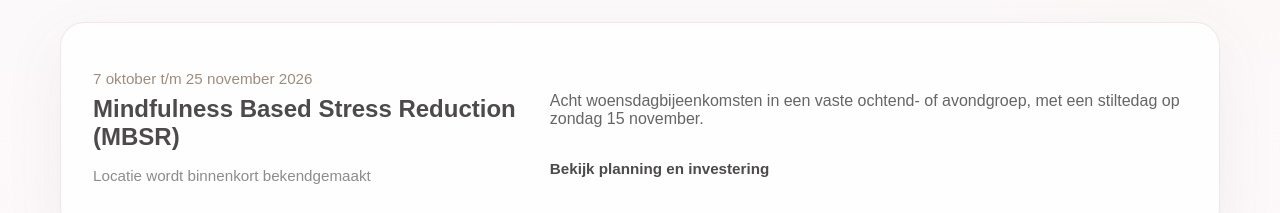
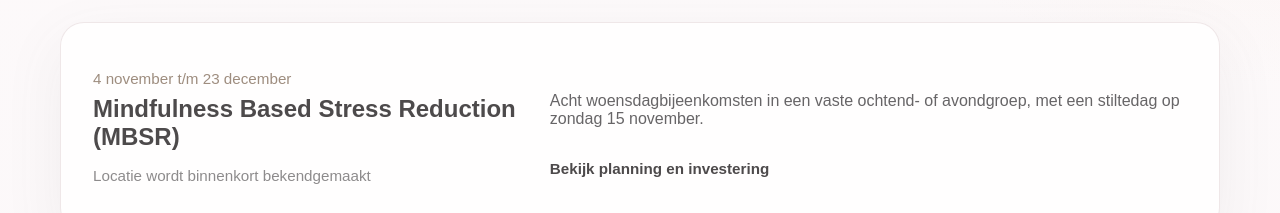
Before and after one commit to jwschreurs/marijn, a Next.js app: page /agenda in a window 1280 px wide. Shown: the part 480-693 px from the top of the page. Built offline with nearby package versions, Linux system fonts and the light colour scheme.

Commit message:
nieuwe datums

```diff
--- a/src/data/site.ts
+++ b/src/data/site.ts
@@ -234,7 +234,7 @@ export const trainingen: Training[] = [
 export const agendaItems: AgendaItem[] = [
   {
     title: 'Mindfulness Based Stress Reduction (MBSR)',
-    date: '7 oktober t/m 25 november 2026',
+    date: '4 november t/m 23 december',
     location: 'Locatie wordt binnenkort bekendgemaakt',
     description:
       'Acht woensdagbijeenkomsten in een vaste ochtend- of avondgroep, met een stiltedag op zondag 15 november.',
```
